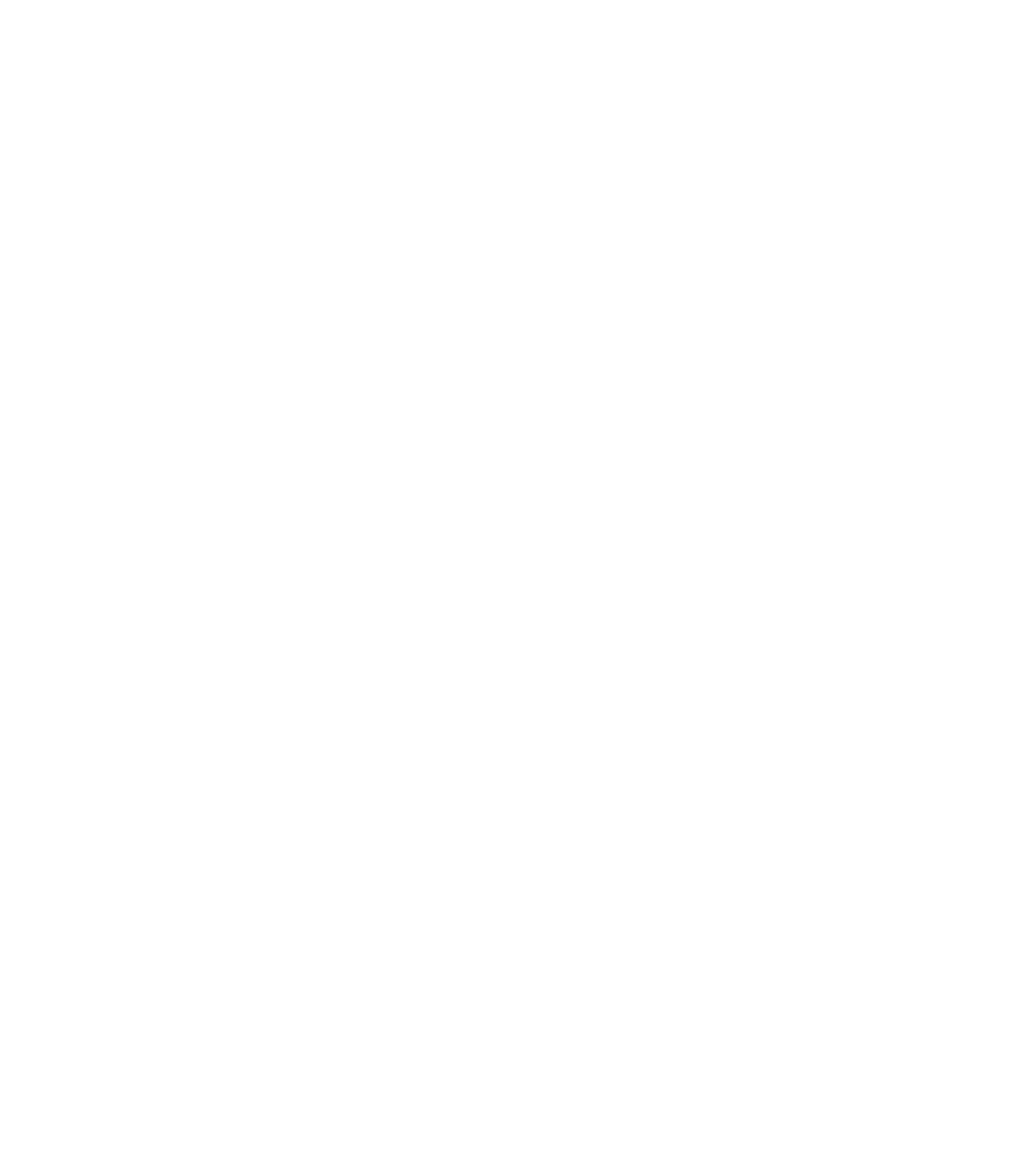
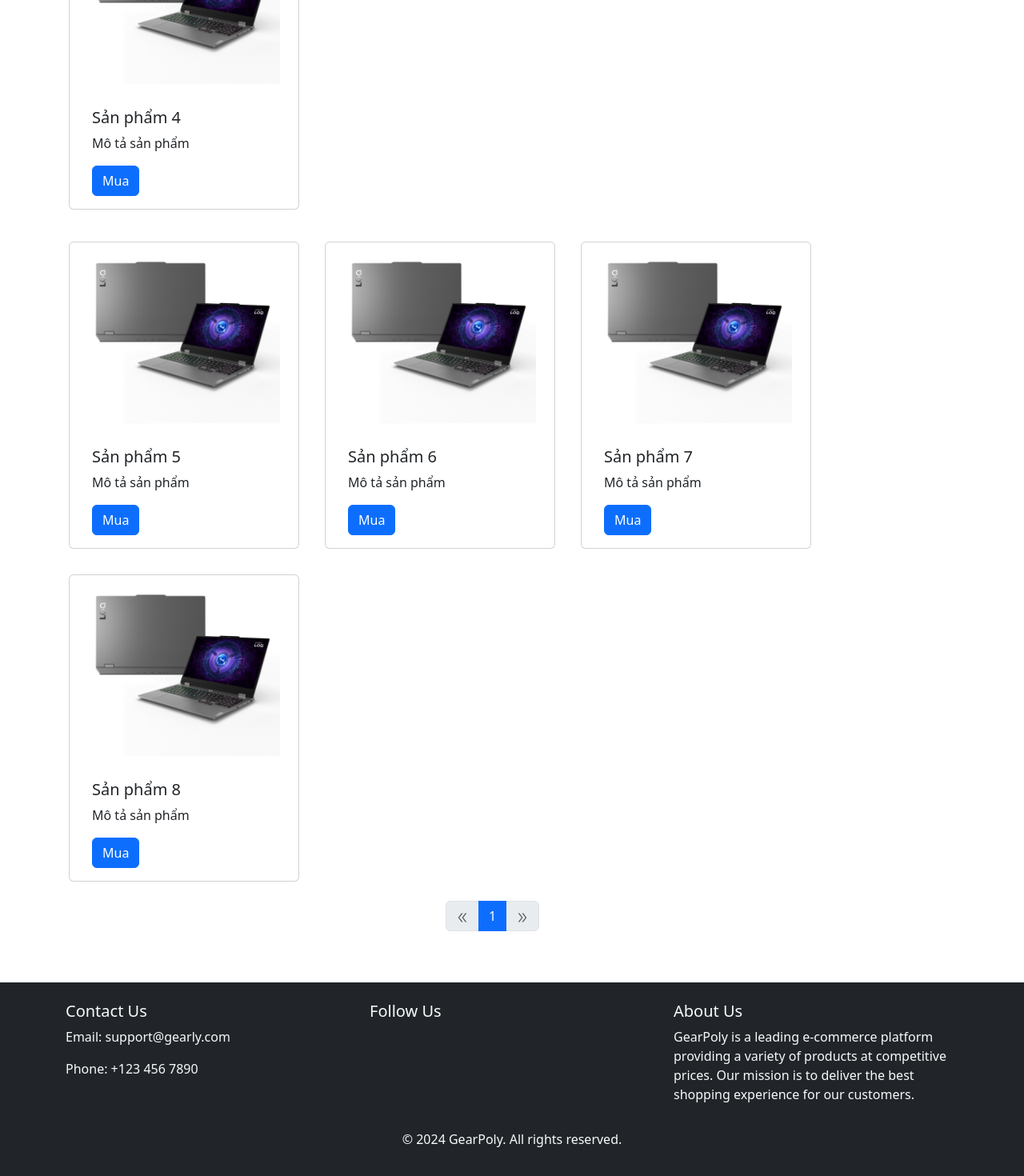
Before and after one commit to laptc04/gear-poly, a React (Create React App) app: page /user/home in a window 1280 px wide. Before the commit this address had no page. Shown: the part 1260-2730 px from the top of the page at 80% size. Before the commit the page ends 800 px from the top, so only its background shows below. Built offline with nearby package versions, Linux system fonts and the light colour scheme.

Commit message:
footerAdmin chưa hoàn chỉnh

```diff
--- a/package.json
+++ b/package.json
@@ -4,6 +4,7 @@
   "private": true,
   "dependencies": {
     "@fortawesome/fontawesome-svg-core": "^6.6.0",
+    "@fortawesome/free-brands-svg-icons": "^6.6.0",
     "@fortawesome/free-solid-svg-icons": "^6.6.0",
     "@fortawesome/react-fontawesome": "^0.2.2",
     "@testing-library/jest-dom": "^5.17.0",
--- a/src/App.js
+++ b/src/App.js
@@ -1,17 +1,12 @@
 import React from "react";
 import "./App.css";
+import "./css/footerAdmin.css";
 import "bootstrap/dist/css/bootstrap.min.css";
-import NavbarClient from '../src/components/navbar/client/index';
 import { Route } from "react-router-dom";
-import { BrowserRouter as Router, Routes } from "react-router-dom";
-// import {
-//   RouterProvider,
-//   Route,
-//   createBrowserRouter,
-//   createRoutesFromElements,
-// } from "react-router-dom";
+import { BrowserRouter as Router, Routes, Navigate } from "react-router-dom";
 
 //client
+import UserLayout from "./components/navbar/client/userLayout";
 import Laphoadon from "./components/pages/client/bills/laphoadon";
 import TTngdung from "./components/pages/client/user_info/plTTngdung";
 import Chitiethoadon from "./components/pages/client/bill_details/chitiethoadon";
@@ -23,6 +18,7 @@
 import Index from "./components/pages/client/index";
 
 //admin
+import AdminLayout from "./components/navbar/admin/adminLayout";
 import Kho from "./components/pages/Admin/warehouse/kho";
 import Qluser from "./components/pages/Admin/users/qltkuser";
 import ThongKeTongChiTieu from "./components/pages/Admin/statistics/totalnam";
@@ -30,37 +26,32 @@
 import Categoties from "./components/pages/Admin/categories/categories";
 
 function App() {
-  // const router = createBrowserRouter(
-  //   createRoutesFromElements(
-  //     <Route>
-  //       {/*  */}
-
-  //       <Route path="/login" element={<Login />} />
-  //       <Route path="/register" element={<Register />} />
-  //       <Route path="/changepass" element={<ChangePassword />} />
-  //       {/*  */}
-  //       <Route path="/" element={<Index />} />
-  //       <Route path="/laphoadon" element={<Laphoadon />} />
-  //       <Route path="/ttnguoidung" element={<TTngdung />} />
-  //       <Route path="/chitiethoadon" element={<Chitiethoadon />} />
-  //       <Route path="/kho" element={<Kho />} />
-  //       <Route path="/quanlyuser" element={<Qluser />} />
-  //       <Route path="/thongke" element={<ThongKeTongChiTieu />} />
-  //       <Route path="/ProductDetail" element={<ProductDetail />} />
-  //       <Route path="/Cart" element={<Cart />} />
-  //       <Route path="/product" element={<Product />} />
-  //       <Route path="/categories" element={<Categoties />} />
-  //     </Route>
-  //   )
-  // );
-
   return (
     <Router>
       <div>
-        <NavbarClient/>
-        <div className="NavbarClient">
-          <Routes >
-            <Route path="/" element={<Index />} />
+        <div className="content">
+          <Routes>
+            <Route path="/" element={<Navigate to="/user/home" />} />
+            {/* user */}
+            <Route path="/user" element={<UserLayout />}>
+              <Route path="home" element={<Index />} />
+              <Route path="cart" element={<Cart />} />
+              <Route path="productDetail" element={<ProductDetail />} />
+              <Route path="login" element={<Login />} />
+              <Route path="register" element={<Register />} />
+              <Route path="changePassword" element={<ChangePassword />} />
+              <Route path="bills" element={<Laphoadon />} />
+              <Route path="billDetails" element={<Chitiethoadon />} />
+              <Route path="userInfo" element={<TTngdung />} />
+            </Route>
+            {/* admin */}
+            <Route path="/admin" element={<AdminLayout />}>
+              <Route path="home" element={<Qluser />} />
+              <Route path="product" element={<Product />} />
+              <Route path="category" element={<Categoties />} />
+              <Route path="statistics" element={<ThongKeTongChiTieu />} />
+              <Route path="wherehouse" element={<Kho />} />
+            </Route>
           </Routes>
         </div>
       </div>
--- a/src/components/footer/client/index.js
+++ b/src/components/footer/client/index.js
@@ -1 +1,46 @@
 import React from "react";
+
+const UserFooter = () => {
+  return (
+    <div>
+      <footer className="bg-dark text-light py-4 mt-5">
+        <div className="container">
+          <div className="row">
+            <div className="col-md-4">
+              <h5>Contact Us</h5>
+              <p>Email: support@gearly.com</p>
+              <p>Phone: +123 456 7890</p>
+            </div>
+            <div className="col-md-4">
+              <h5>Follow Us</h5>
+              <a href="#" className="text-light me-3">
+                <i className="fa-brands fa-facebook-f"></i>
+              </a>
+              <a href="#" className="text-light me-3">
+                <i className="fa-brands fa-twitter"></i>
+              </a>
+              <a href="#" className="text-light me-3">
+                <i className="fa-brands fa-instagram"></i>
+              </a>
+              <a href="#" className="text-light me-3">
+                <i className="fa-brands fa-linkedin-in"></i>
+              </a>
+            </div>
+            <div className="col-md-4">
+              <h5>About Us</h5>
+              <p>
+                GearPoly is a leading e-commerce platform providing a variety of
+                products at competitive prices. Our mission is to deliver the
+                best shopping experience for our customers.
+              </p>
+            </div>
+          </div>
+          <div className="text-center mt-3">
+            <p>&copy; 2024 GearPoly. All rights reserved.</p>
+          </div>
+        </div>
+      </footer>
+    </div>
+  );
+};
+export default UserFooter;
--- /dev/null
+++ b/src/components/navbar/admin/adminLayout.js
@@ -0,0 +1,21 @@
+import React from "react";
+import AdminNavbar from "./index";
+import "../../../css/footerAdmin.css";
+import { Outlet } from "react-router-dom";
+import FooterAdmin from "../../footer/admin";
+
+const AdminLayout = () => {
+  return (
+    <div className="app-container">
+      <AdminNavbar />
+      <div style={{ marginTop: 70 }}>
+        <main className="content">
+          <Outlet />
+        </main>
+      </div>
+      <FooterAdmin />
+    </div>
+  );
+};
+
+export default AdminLayout;
--- a/src/components/navbar/admin/iindex.js
+++ /dev/null
@@ -1 +0,0 @@
-import React from "react";
--- /dev/null
+++ b/src/components/navbar/admin/index.js
@@ -0,0 +1,39 @@
+import React from "react";
+import { Navbar, Nav } from "react-bootstrap";
+import { FontAwesomeIcon } from "@fortawesome/react-fontawesome";
+import { faBars, faUserCircle } from "@fortawesome/free-solid-svg-icons";
+
+const AdminNavbar = () => {
+  return (
+    <Navbar bg="light" expand="lg" fixed="top">
+      <Navbar.Brand href="#">
+        <FontAwesomeIcon icon={faUserCircle} /> ADMIN
+      </Navbar.Brand>
+      <Navbar.Toggle aria-controls="basic-navbar-nav">
+        <FontAwesomeIcon icon={faBars} />
+      </Navbar.Toggle>
+      <Navbar.Collapse id="basic-navbar-nav">
+        <Nav className="ml-auto">
+          <Nav.Link href="/admin/home" title="KHÁCH HÀNG">
+            NGƯỜI DÙNG
+          </Nav.Link>
+          <Nav.Link href="/admin/product" title="SẢN PHẨM">
+            SẢN PHẨM
+          </Nav.Link>
+          <Nav.Link href="/admin/category" title="DANH MỤC">
+            DANH MỤC
+          </Nav.Link>
+          <Nav.Link href="/admin/qldonhang" title="ĐƠN HÀNG">
+            ĐƠN HÀNG
+          </Nav.Link>
+          <Nav.Link href="/admin/statistics" title="THỐNG KÊ">
+            THỐNG KÊ
+          </Nav.Link>
+          <Nav.Link href="/logout">ĐĂNG XUÁT</Nav.Link>
+        </Nav>
+      </Navbar.Collapse>
+    </Navbar>
+  );
+};
+
+export default AdminNavbar;
--- /dev/null
+++ b/src/components/navbar/client/userLayout.js
@@ -0,0 +1,18 @@
+import React from "react";
+import NavbarClient from "./index";
+import UserFooter from "../../footer/client/index";
+import { Outlet } from "react-router-dom";
+
+const UserLayout = () => {
+  return (
+    <div>
+      <NavbarClient />
+      <main>
+        <Outlet />
+      </main>
+      <UserFooter />
+    </div>
+  );
+};
+
+export default UserLayout;
--- a/src/components/pages/client/index/index.js
+++ b/src/components/pages/client/index/index.js
@@ -37,13 +37,31 @@
           </div>
           <div className="carousel-inner ">
             <div className="carousel-item active">
-              <img src={image} className="d-block w-100" alt="Slide 1" width="600px" height="500px" />
+              <img
+                src={image}
+                className="d-block w-100"
+                alt="Slide 1"
+                width="600px"
+                height="500px"
+              />
             </div>
             <div className="carousel-item">
-              <img src="../images/banner2.png" className="d-block w-100" alt="Slide 2" width="600px" height="300px" />
+              <img
+                src="../images/banner2.png"
+                className="d-block w-100"
+                alt="Slide 2"
+                width="600px"
+                height="300px"
+              />
             </div>
             <div className="carousel-item ">
-              <img src="../images/banner3.png" className="d-block w-100" alt="Slide 3" width="600px" height="300px" />
+              <img
+                src="../images/banner3.png"
+                className="d-block w-100"
+                alt="Slide 3"
+                width="600px"
+                height="300px"
+              />
             </div>
           </div>
           <button
@@ -52,7 +70,10 @@
             data-bs-target="#carouselExampleIndicators"
             data-bs-slide="prev"
           >
-            <span className="carousel-control-prev-icon" aria-hidden="true"></span>
+            <span
+              className="carousel-control-prev-icon"
+              aria-hidden="true"
+            ></span>
             <span className="visually-hidden">Previous</span>
           </button>
           <button
@@ -61,15 +82,25 @@
             data-bs-target="#carouselExampleIndicators"
             data-bs-slide="next"
           >
-            <span className="carousel-control-next-icon" aria-hidden="true"></span>
+            <span
+              className="carousel-control-next-icon"
+              aria-hidden="true"
+            ></span>
             <span className="visually-hidden">Next</span>
           </button>
         </div>
 
-        <form className="d-flex ms-auto" action="/searchMinMaxIndex" method="get">
+        <form
+          className="d-flex ms-auto"
+          action="/searchMinMaxIndex"
+          method="get"
+        >
           <div className="d-flex m-4 align-items-center">
-
-            <select className="form-control me-2" name="minPrice" style={{ width: "170px" }}>
+            <select
+              className="form-control me-2"
+              name="minPrice"
+              style={{ width: "170px" }}
+            >
               <option value="" disabled selected>
                 Giá thấp nhất
               </option>
@@ -80,7 +111,11 @@
               <option value="4000000">4,000,000</option>
               <option value="5000000">5,000,000</option>
             </select>
-            <select className="form-control me-2" name="maxPrice" style={{ width: "170px" }}>
+            <select
+              className="form-control me-2"
+              name="maxPrice"
+              style={{ width: "170px" }}
+            >
               <option value="" disabled selected>
                 Giá cao nhất
               </option>
@@ -115,102 +150,151 @@
         <div className="container">
           <h1>Sản phẩm nổi bật</h1>
           <div className="row">
-            <div className="card m-3" style={{ width: '18rem' }}>
-              <center><img src={image1} className="card-img-top" alt="Example" style={{ width: '15rem' , height: '15rem'}} /></center>
+            <div className="card m-3" style={{ width: "18rem" }}>
+              <center>
+                <img
+                  src={image1}
+                  className="card-img-top"
+                  alt="Example"
+                  style={{ width: "15rem", height: "15rem" }}
+                />
+              </center>
               <div className="card-body">
                 <h5 className="card-title">Sản phẩm 1</h5>
-                <p className="card-text">
-                  Mô tả sản phẩm
-                </p>
-                <a href="/ProductDetail" className="btn btn-primary">Mua</a>
+                <p className="card-text">Mô tả sản phẩm</p>
+                <a href="/ProductDetail" className="btn btn-primary">
+                  Mua
+                </a>
               </div>
             </div>
 
-            <div className="card m-3" style={{ width: '18rem' }}>
-            <center><img src={image1} className="card-img-top" alt="Example" style={{ width: '15rem' , height: '15rem'}} /></center>
+            <div className="card m-3" style={{ width: "18rem" }}>
+              <center>
+                <img
+                  src={image1}
+                  className="card-img-top"
+                  alt="Example"
+                  style={{ width: "15rem", height: "15rem" }}
+                />
+              </center>
               <div className="card-body">
                 <h5 className="card-title">Sản phẩm 2</h5>
-                <p className="card-text">
-                  Mô tả sản phẩm
-                </p>
-                <a href="#" className="btn btn-primary">Mua</a>
+                <p className="card-text">Mô tả sản phẩm</p>
+                <a href="#" className="btn btn-primary">
+                  Mua
+                </a>
               </div>
             </div>
 
-            <div className="card m-3" style={{ width: '18rem' }}>
-            <center><img src={image1} className="card-img-top" alt="Example" style={{ width: '15rem' , height: '15rem'}} /></center>
+            <div className="card m-3" style={{ width: "18rem" }}>
+              <center>
+                <img
+                  src={image1}
+                  className="card-img-top"
+                  alt="Example"
+                  style={{ width: "15rem", height: "15rem" }}
+                />
+              </center>
               <div className="card-body">
                 <h5 className="card-title">Sản phẩm 3</h5>
-                <p className="card-text">
-                  Mô tả sản phẩm
-                </p>
-                <a href="#" className="btn btn-primary">Mua</a>
+                <p className="card-text">Mô tả sản phẩm</p>
+                <a href="#" className="btn btn-primary">
+                  Mua
+                </a>
               </div>
             </div>
 
-            <div className="card m-3" style={{ width: '18rem' }}>
-            <center><img src={image1} className="card-img-top" alt="Example" style={{ width: '15rem' , height: '15rem'}} /></center>
+            <div className="card m-3" style={{ width: "18rem" }}>
+              <center>
+                <img
+                  src={image1}
+                  className="card-img-top"
+                  alt="Example"
+                  style={{ width: "15rem", height: "15rem" }}
+                />
+              </center>
               <div className="card-body">
                 <h5 className="card-title">Sản phẩm 4</h5>
-                <p className="card-text">
-                  Mô tả sản phẩm
-                </p>
-                <a href="#" className="btn btn-primary">Mua</a>
+                <p className="card-text">Mô tả sản phẩm</p>
+                <a href="#" className="btn btn-primary">
+                  Mua
+                </a>
+              </div>
             </div>
           </div>
 
-
-
-          </div>
-
-
           <div className="row mt-2">
-            <div className="card m-3" style={{ width: '18rem' }}>
-            <center><img src={image1} className="card-img-top" alt="Example" style={{ width: '15rem' , height: '15rem'}} /></center>
+            <div className="card m-3" style={{ width: "18rem" }}>
+              <center>
+                <img
+                  src={image1}
+                  className="card-img-top"
+                  alt="Example"
+                  style={{ width: "15rem", height: "15rem" }}
+                />
+              </center>
               <div className="card-body">
                 <h5 className="card-title">Sản phẩm 5</h5>
-                <p className="card-text">
-                  Mô tả sản phẩm
-                </p>
-                <a href="#" className="btn btn-primary">Mua</a>
+                <p className="card-text">Mô tả sản phẩm</p>
+                <a href="#" className="btn btn-primary">
+                  Mua
+                </a>
               </div>
             </div>
 
-            <div className="card m-3" style={{ width: '18rem' }}>
-            <center><img src={image1} className="card-img-top" alt="Example" style={{ width: '15rem' , height: '15rem'}} /></center>
+            <div className="card m-3" style={{ width: "18rem" }}>
+              <center>
+                <img
+                  src={image1}
+                  className="card-img-top"
+                  alt="Example"
+                  style={{ width: "15rem", height: "15rem" }}
+                />
+              </center>
               <div className="card-body">
                 <h5 className="card-title">Sản phẩm 6</h5>
-                <p className="card-text">
-                  Mô tả sản phẩm
-                </p>
-                <a href="#" className="btn btn-primary">Mua</a>
+                <p className="card-text">Mô tả sản phẩm</p>
+                <a href="#" className="btn btn-primary">
+                  Mua
+                </a>
               </div>
             </div>
 
-            <div className="card m-3" style={{ width: '18rem' }}>
-            <center><img src={image1} className="card-img-top" alt="Example" style={{ width: '15rem' , height: '15rem'}} /></center>
+            <div className="card m-3" style={{ width: "18rem" }}>
+              <center>
+                <img
+                  src={image1}
+                  className="card-img-top"
+                  alt="Example"
+                  style={{ width: "15rem", height: "15rem" }}
+                />
+              </center>
               <div className="card-body">
                 <h5 className="card-title">Sản phẩm 7</h5>
-                <p className="card-text">
-                  Mô tả sản phẩm
-                </p>
-                <a href="#" className="btn btn-primary">Mua</a>
+                <p className="card-text">Mô tả sản phẩm</p>
+                <a href="#" className="btn btn-primary">
+                  Mua
+                </a>
               </div>
             </div>
 
-            <div className="card m-3" style={{ width: '18rem' }}>
-            <center><img src={image1} className="card-img-top" alt="Example" style={{ width: '15rem' , height: '15rem'}} /></center>
+            <div className="card m-3" style={{ width: "18rem" }}>
+              <center>
+                <img
+                  src={image1}
+                  className="card-img-top"
+                  alt="Example"
+                  style={{ width: "15rem", height: "15rem" }}
+                />
+              </center>
               <div className="card-body">
                 <h5 className="card-title">Sản phẩm 8</h5>
-                <p className="card-text">
-                  Mô tả sản phẩm
-                </p>
-                <a href="#" className="btn btn-primary">Mua</a>
+                <p className="card-text">Mô tả sản phẩm</p>
+                <a href="#" className="btn btn-primary">
+                  Mua
+                </a>
               </div>
             </div>
-
-
-
           </div>
 
           {/* {products.length === 0 ? (
@@ -255,25 +339,47 @@
             <div className="col-2">
               <nav aria-label="Page navigation example">
                 <ul className="pagination">
-                  <li className={`page-item ${currentPage === 0 ? 'disabled' : ''}`}>
+                  <li
+                    className={`page-item ${
+                      currentPage === 0 ? "disabled" : ""
+                    }`}
+                  >
                     <a
                       className="page-link"
-                      href={`/user/index?page=${currentPage > 0 ? currentPage - 1 : 0}&size=6`}
+                      href={`/user/index?page=${
+                        currentPage > 0 ? currentPage - 1 : 0
+                      }&size=6`}
                     >
                       <AiOutlineDoubleLeft />
                     </a>
                   </li>
                   {Array.from({ length: totalPages }, (_, i) => (
-                    <li key={i} className={`page-item ${i === currentPage ? 'active' : ''}`}>
-                      <a className="page-link" href={`/user/index?page={i}&size=6`}>
+                    <li
+                      key={i}
+                      className={`page-item ${
+                        i === currentPage ? "active" : ""
+                      }`}
+                    >
+                      <a
+                        className="page-link"
+                        href={`/user/index?page={i}&size=6`}
+                      >
                         {i + 1}
                       </a>
                     </li>
                   ))}
-                  <li className={`page-item ${currentPage === totalPages - 1 ? 'disabled' : ''}`}>
+                  <li
+                    className={`page-item ${
+                      currentPage === totalPages - 1 ? "disabled" : ""
+                    }`}
+                  >
                     <a
                       className="page-link"
-                      href={`/user/index?page=${currentPage < totalPages - 1 ? currentPage + 1 : totalPages - 1}&size=6`}
+                      href={`/user/index?page=${
+                        currentPage < totalPages - 1
+                          ? currentPage + 1
+                          : totalPages - 1
+                      }&size=6`}
                     >
                       <AiOutlineDoubleRight />
                     </a>
@@ -285,39 +391,6 @@
           </div>
         </div>
       </div>
-      <footer className="bg-dark text-light py-4 mt-5">
-      <div className="container">
-        <div className="row">
-          <div className="col-md-4">
-            <h5>Contact Us</h5>
-            <p>Email: support@gearly.com</p>
-            <p>Phone: +123 456 7890</p>
-          </div>
-          <div className="col-md-4">
-            <h5>Follow Us</h5>
-            <a href="#" className="text-light me-3">
-              <i className="fa-brands fa-facebook-f"></i>
-            </a>
-            <a href="#" className="text-light me-3">
-              <i className="fa-brands fa-twitter"></i>
-            </a>
-            <a href="#" className="text-light me-3">
-              <i className="fa-brands fa-instagram"></i>
-            </a>
-            <a href="#" className="text-light me-3">
-              <i className="fa-brands fa-linkedin-in"></i>
-            </a>
-          </div>
-          <div className="col-md-4">
-            <h5>About Us</h5>
-            <p>GearPoly is a leading e-commerce platform providing a variety of products at competitive prices. Our mission is to deliver the best shopping experience for our customers.</p>
-          </div>
-        </div>
-        <div className="text-center mt-3">
-          <p>&copy; 2024 GearPoly. All rights reserved.</p>
-        </div>
-      </div>
-    </footer>
     </div>
   );
 };
--- /dev/null
+++ b/src/css/footerAdmin.css
@@ -0,0 +1,21 @@
+html, body {
+    height: 100%;
+    margin: 0;
+  }
+
+  .app-container {
+    display: flex;
+    flex-direction: column;
+    min-height: 100px; /* Đảm bảo container chiếm ít nhất chiều cao của viewport */
+  }
+
+  .content {
+    flex: 1; /* Cho phép khu vực nội dung mở rộng và đẩy footer xuống dưới */
+  }
+
+  .footer {
+    background-color: #f8f9fa; /* Màu nền xám nhạt */
+    padding: 10px 0;
+    margin-top: 90px;
+    text-align: center;
+  }
```
Also changed, not shown: src/components/footer/admin/index.js (+30 -0 lines), src/components/navbar/client/index.js (+51 -17 lines), src/components/pages/client/ProductDetail/chitietsanpham.js (+17 -10 lines), 1 other file (tests, documents, lock files or other folders). Lines whose indentation alone changed are shown as unchanged.
